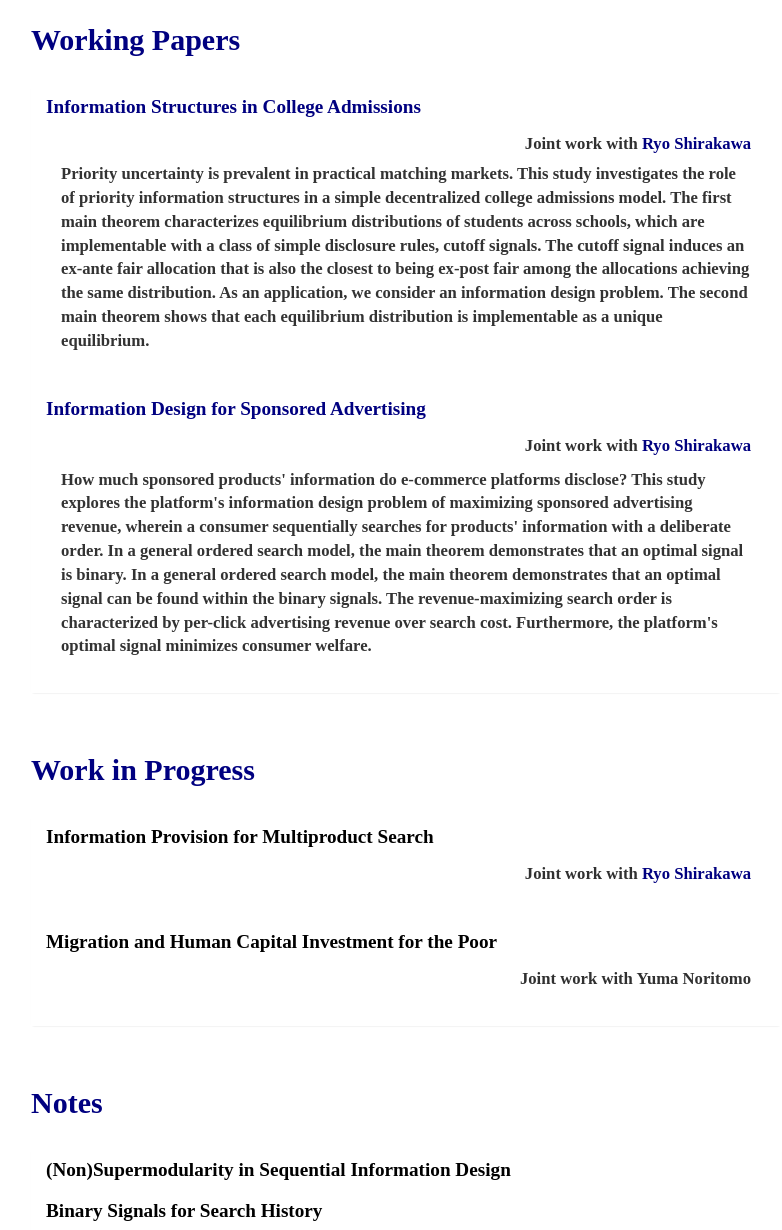
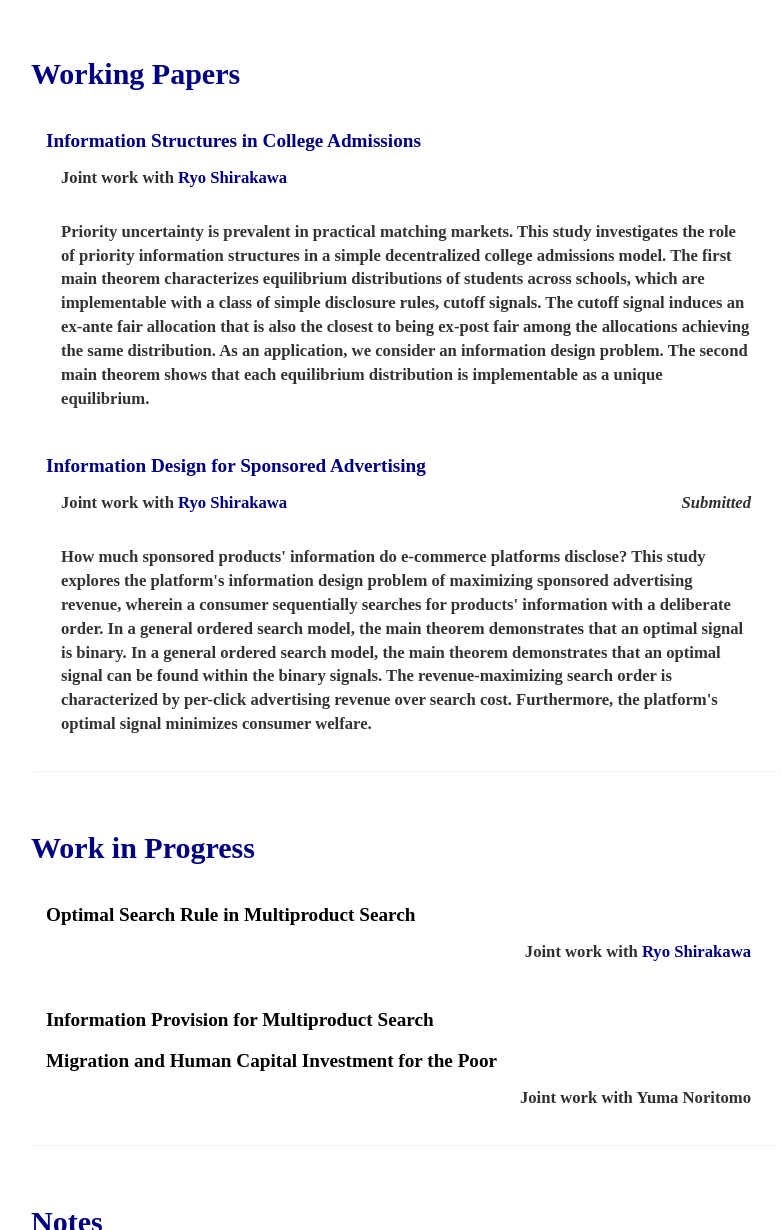
Before and after one commit to HirotoSato0127/HirotoSato0127.github.io, a plain HTML site: page index.html in a window 1280 px wide. Shown: the part 1339-2569 px from the top of the page, without its empty margins (234-1016 px from the left). Drawn offline with Linux system fonts and the light colour scheme.

Commit message:
Update to the version at 6, April

```diff
--- a/index.html
+++ b/index.html
@@ -163,6 +163,11 @@
                     </span><br>
                   </p>
                   <p style=" font-size: 12.5pt">
+                    <span style="float: right; color: #303030">
+                    <i>Review of Economic Design Nedim Okan Prize</i> in 2023!
+                    </span><br>
+                  </p>
+                  <p style=" font-size: 12.5pt">
                     This paper studies sequential information design (Doval and
                     Ely 2020) in which a designer can construct the extensive
                     form
@@ -225,12 +230,10 @@
                 </h4>
 
                 <div class="panel-body">
-                  <p style=" font-size: 12.5pt">
-                    <span style="float: right; color: #303030">
+                  <p style=" font-size: 12.5pt; color: #303030">
                       Joint work with <a
                         href="https://sites.google.com/view/ryoshirakawa"
                         target="_blank" style="color:#000080">Ryo Shirakawa</a>
-                    </span>
                   </p>
                   <br>
 
@@ -286,13 +289,17 @@
                   </h4>
 
                   <div class="panel-body">
-                    <p style=" font-size: 12.5pt">
-                      <span style="float: right; color: #303030">
+                    <p style=" font-size: 12.5pt; color: #303030">
                         Joint work with <a
                           href="https://sites.google.com/view/ryoshirakawa"
                           target="_blank" style="color:#000080">Ryo Shirakawa</a>
-                      </span><br>
+                      </span>
+                      <span style="font-size: 12.5pt; float: right; color: #303030">
+                        <i>Submitted</i>
+                        </span>
                     </p>
+                    <br>
+
                     <p style=" font-size: 12.5pt">
                       How much sponsored products' information do e-commerce
                       platforms disclose?
@@ -329,7 +336,7 @@
                 style="background-color:white;">
                 <h4 class="panel-title">
                   <b style="color:black; font-size: 120%">
-                    Information Provision for Multiproduct Search
+                    Optimal Search Rule in Multiproduct Search
                   </b>
                 </h4>
                 <div class="panel-body">
@@ -341,6 +348,22 @@
                     </span><br>
                   </p>
                 </div>
+                <br>
+
+                <h4 class="panel-title">
+                  <b style="color:black; font-size: 120%">
+                    Information Provision for Multiproduct Search
+                  </b>
+                </h4>
+                <!-- <div class="panel-body">
+                  <p style=" font-size: 12.5pt">
+                    <span style="float: right; color: #303030">
+                      Joint work with <a
+                        href="https://sites.google.com/view/ryoshirakawa"
+                        target="_blank" style="color:#000080">Ryo Shirakawa</a>
+                    </span><br>
+                  </p>
+                </div> -->
                 <br>
 
                 <h4 class="panel-title">
```
Also changed, not shown: 1 other file.
